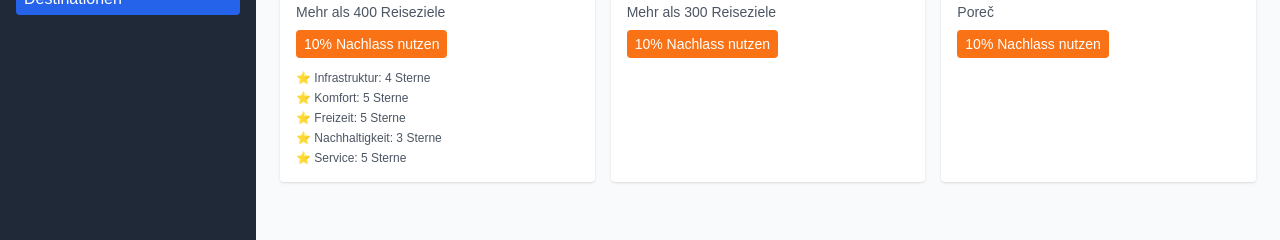
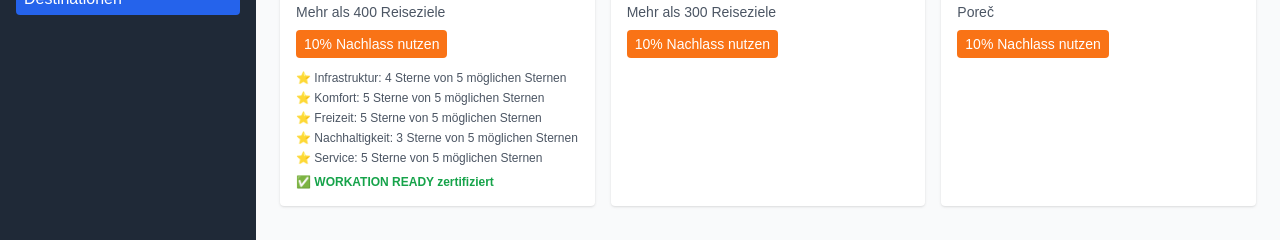
Before and after one commit to WorkationTobias/workation-prototype, a Next.js app: page / in a window 1280 px wide. Both pictures are taken after a click on the button "Meine Workation-Destinationen". Shown: the part 270-510 px from the top of the page. Built offline with nearby package versions, Linux system fonts and the light colour scheme.

Commit message:
Update index.js

```diff
--- a/pages/index.js
+++ b/pages/index.js
@@ -87,13 +87,13 @@ export default function Home() {
             <h2 className="text-2xl font-bold mb-4">Robinson Club</h2>
             <img src="https://www.robinson.com/fileadmin/media/_processed_/b/f/csm_qr58_13610_Hauptpool_381a397ac3.jpg" className="w-full h-64 object-cover rounded mb-4" />
             <ul className="space-y-2 mb-4">
-              <li>⭐ Infrastruktur und technische Ausstattung: 4 Sterne</li>
-              <li>⭐ Unterkunft & Komfort: 5 Sterne</li>
-              <li>⭐ Freizeit- und Erholungsangebote: 5 Sterne</li>
-              <li>⭐ Nachhaltigkeit & Umweltbewusstsein: 3 Sterne</li>
-              <li>⭐ Service & Betreuung: 5 Sterne</li>
+              <li>⭐ Infrastruktur und technische Ausstattung: 4 Sterne von 5 möglichen Sternen</li>
+              <li>⭐ Unterkunft & Komfort: 5 Sterne von 5 möglichen Sternen</li>
+              <li>⭐ Freizeit- und Erholungsangebote: 5 Sterne von 5 möglichen Sternen</li>
+              <li>⭐ Nachhaltigkeit & Umweltbewusstsein: 3 Sterne von 5 möglichen Sternen</li>
+              <li>⭐ Service & Betreuung: 5 Sterne von 5 möglichen Sternen</li>
             </ul>
-            <div className="bg-green-100 text-green-800 px-4 py-2 rounded shadow w-fit">Dieser Partner ist mit dem Gütesiegel: <strong>WORKATION READY</strong> zertifiziert</div>
+            <div className="bg-green-100 text-green-800 px-4 py-2 rounded shadow w-fit">Diese Destination ist <strong>WORKATION READY</strong> zertifiziert</div>
           </div>
         ) : selectedResort == null && activeTab === "destinationen" ? (
           <div>
@@ -108,11 +108,12 @@ export default function Home() {
                     <button className="mt-2 bg-orange-500 text-white text-sm px-2 py-1 rounded">{d.rabatt}</button>
                     {d.scoring && (
                       <div className="mt-3 text-xs text-gray-600 space-y-1">
-                        <div>⭐ Infrastruktur: {d.scoring[0]} Sterne</div>
-                        <div>⭐ Komfort: {d.scoring[1]} Sterne</div>
-                        <div>⭐ Freizeit: {d.scoring[2]} Sterne</div>
-                        <div>⭐ Nachhaltigkeit: {d.scoring[3]} Sterne</div>
-                        <div>⭐ Service: {d.scoring[4]} Sterne</div>
+                        <div>⭐ Infrastruktur: {d.scoring[0]} Sterne von 5 möglichen Sternen</div>
+                        <div>⭐ Komfort: {d.scoring[1]} Sterne von 5 möglichen Sternen</div>
+                        <div>⭐ Freizeit: {d.scoring[2]} Sterne von 5 möglichen Sternen</div>
+                        <div>⭐ Nachhaltigkeit: {d.scoring[3]} Sterne von 5 möglichen Sternen</div>
+                        <div>⭐ Service: {d.scoring[4]} Sterne von 5 möglichen Sternen</div>
+                        <div className="text-green-600 font-semibold pt-1">✅ WORKATION READY zertifiziert</div>
                       </div>
                     )}
                   </div>
```
